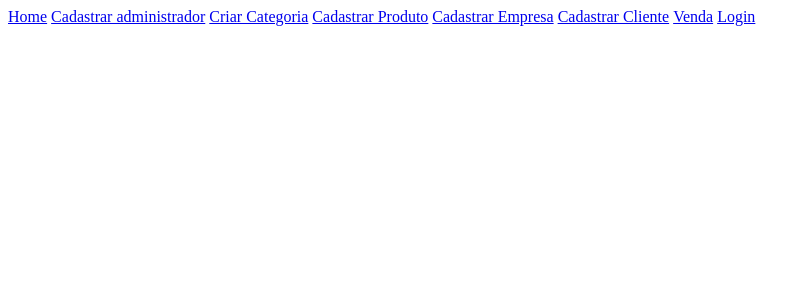
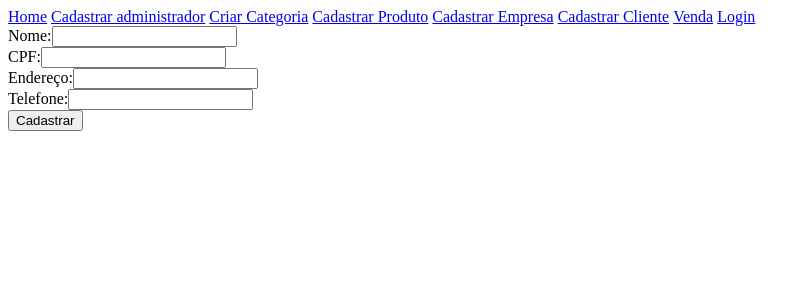
Before and after one commit to joaoCS/projeto-venda-produtos-frontend, a React (Create React App) app: page /cadastroCliente in a window 1280 px wide. Shown: the top 300 px of the page, without its empty margins (0-810 px from the left). Built offline with nearby package versions, Linux system fonts and the light colour scheme.

Commit message:
Cadastrar categoria, cliente e empresa

```diff
--- a/src/App.js
+++ b/src/App.js
@@ -6,7 +6,7 @@ import { CadastroCategoria } from './pages/CadastroCategoria/CadastroCategoria';
 import { CadastroEmpresa } from './pages/CadastroEmpresa/CadastroEmpresa';
 
 import CadastroAdmin from './pages/CadastroAdmin/CadastroAdmin';
-import CadastroUser from './pages/CadastroUser/CadastroUser';
+import CadastroCliente from './pages/CadastroCliente/CadastroCliente';
 
 import { Home } from './pages/Home/Home';
 import { Venda } from './pages/Venda/Venda';
@@ -23,7 +23,7 @@ function App() {
         <Route path="/cadastroCategoria" element={<CadastroCategoria/>}/>
         <Route path="/cadastroProduto" element={<CadastroProduto/>}/>
         <Route path="/cadastroEmpresa" element={<CadastroEmpresa/>}/>
-        <Route path="/cadastroUser" element={<CadastroUser/>}/>
+        <Route path="/cadastroCliente" element={<CadastroCliente/>}/>
         <Route path="/" element={<Home/>}/>
         <Route path="/venda" element={<Venda/>}/>
       </Routes>
--- a/src/components/Navbar.jsx
+++ b/src/components/Navbar.jsx
@@ -23,7 +23,7 @@ const Navbar = () => {
             <Link to="/cadastroCategoria">Criar Categoria</Link>&nbsp;
             <Link to="/cadastroProduto">Cadastrar Produto</Link>&nbsp;
             <Link to="/cadastroEmpresa">Cadastrar Empresa</Link>&nbsp;
-            <Link to="/cadastroUser">Cadastrar Cliente</Link>&nbsp;
+            <Link to="/cadastroCliente">Cadastrar Cliente</Link>&nbsp;
             <Link to="/venda">Venda</Link>&nbsp;
 
             {!cookies.access_token? <Link to="/login">Login</Link> :
--- a/src/pages/CadastroCategoria/CadastroCategoria.jsx
+++ b/src/pages/CadastroCategoria/CadastroCategoria.jsx
@@ -1,11 +1,15 @@
 import React, { useState } from 'react';
 import axios from 'axios';
+import { useCookies } from 'react-cookie';
+
 
 export const CadastroCategoria = () => {
 
     const [categoriaData, setCategoriaData] = useState({
         nome: ""
     });
+
+    const [cookies, setCookies] = useCookies(["access_token"]);
 
     function handleChange(event) {
         const {name, value} = event.target;
@@ -17,18 +21,20 @@ export const CadastroCategoria = () => {
         event.preventDefault();
         try{
 
-            let url = 'http://localhost:3001/criarCategoria/';
+            let url = 'http://localhost:3001/categorias/create';
 
-            const response = await axios.post(url, {
-                nome: categoriaData.nome
+            const response = await axios.post(url,  categoriaData, {
+                headers: {
+                    authorization: cookies.access_token
+                }
             });
 
+            console.log(response.data);
         }
         catch(err){
             console.log(err);
         }
     }
-
 
     return (
         <div>
--- /dev/null
+++ b/src/pages/CadastroCliente/CadastroCliente.jsx
@@ -0,0 +1,65 @@
+import React, { useState } from 'react';
+import axios from 'axios';
+import { useCookies } from 'react-cookie';
+
+export default function CadastroCliente() {
+
+    const [clienteData, setClienteData] = useState({
+        nome: "",
+        cpf: "",
+        endereco: "",
+        telefone: ""
+    });
+
+    const [cookies, setCookies] = useCookies(["access_token"]);
+
+    function handleChange(event){
+
+        const {name, value} = event.target;
+        setClienteData({ ...clienteData, [name]: value });
+    }
+
+    async function submit(event){
+        event.preventDefault();
+
+        try {
+            const response = await axios.post('http://localhost:3001/clientes/create',
+             clienteData,
+             {
+                headers: {
+                    authorization: cookies.access_token
+                }
+            });
+            console.log(response.data);
+
+        } catch (err) {
+            console.log(err)
+        }
+
+    }
+
+    return (
+        <div>
+            <form action="" onSubmit={submit}>
+                <div>
+                    <label htmlFor="nome">Nome:</label>
+                    <input type="text" name="nome" id="nome" onChange={handleChange} />
+                </div>
+                <div>
+                    <label htmlFor="cpf">CPF:</label>
+                    <input type="text" name="cpf" id="cpf" onChange={handleChange} />
+                </div>
+                <div>
+                    <label htmlFor="endereco">Endereço:</label>
+                    <input type="text" name="endereco" id="endereco" onChange={handleChange} />
+                </div>
+                <div>
+                    <label htmlFor="telefone">Telefone:</label>
+                    <input type="text" name="telefone" id="telefone" onChange={handleChange}/>
+                </div>
+                <button type='submit'>Cadastrar</button>
+            </form>
+        </div>
+    );
+
+};
--- a/src/pages/CadastroEmpresa/CadastroEmpresa.jsx
+++ b/src/pages/CadastroEmpresa/CadastroEmpresa.jsx
@@ -1,5 +1,6 @@
 import React, { useState } from 'react';
 import axios from 'axios';
+import { useCookies } from 'react-cookie';
 
 export const CadastroEmpresa = () => {
 
@@ -10,6 +11,8 @@ export const CadastroEmpresa = () => {
         telefone: ""
     });
 
+    const [cookies, setCookies] = useCookies(["access_token"]);
+
     function handleChange(event) {
         const {name, value} = event.target;
 
@@ -18,17 +21,19 @@ export const CadastroEmpresa = () => {
 
     async function submit(event){
         event.preventDefault();
+        console.log(companyData);
         try{
 
-            let url = 'http://localhost:3001/cadastrarEmpresa/';
+            let url = 'http://localhost:3001/empresas/cadastrar';
 
             const response = await axios.post(url, {
                     razaoSocial: companyData.razaoSocial,
                     cnpj: companyData.cnpj,
                     endereco: companyData.endereco,
                     telefone: companyData.telefone
-            });
+            }, { headers: { authorization: cookies.access_token } });
 
+            alert(response.data.message);
         }
         catch(err){
             console.log(err);
@@ -41,8 +46,8 @@ export const CadastroEmpresa = () => {
             <h2>Cadastrar Empresa</h2>
             <form action="" method='post' onSubmit={submit}>
                <div>
-                    <label htmlFor="razao">Razão Social:</label>
-                    <input type="text" id="razao" name="razao" onChange={handleChange}/>
+                    <label htmlFor="razaoSocial">Razão Social:</label>
+                    <input type="text" id="razaoSocial" name="razaoSocial" onChange={handleChange}/>
                </div>
                 <div>
                     <label htmlFor="cnpj">CNPJ:</label>
--- a/src/pages/CadastroUser/CadastroUser.jsx
+++ /dev/null
@@ -1,10 +0,0 @@
-import React, { useState } from 'react';
-import axios from 'axios';
-import { CadastroStruct } from '../../components/CadastroStruct';
-
-export default function CadastroUser() {
-    return (
-        <CadastroStruct useType="createUser"/>
-    );
-
-};
```
